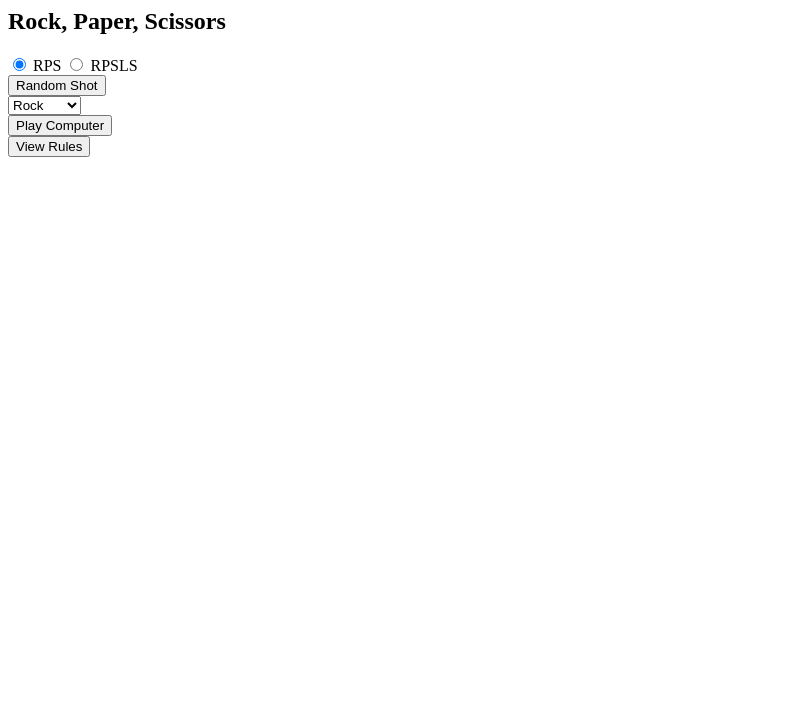
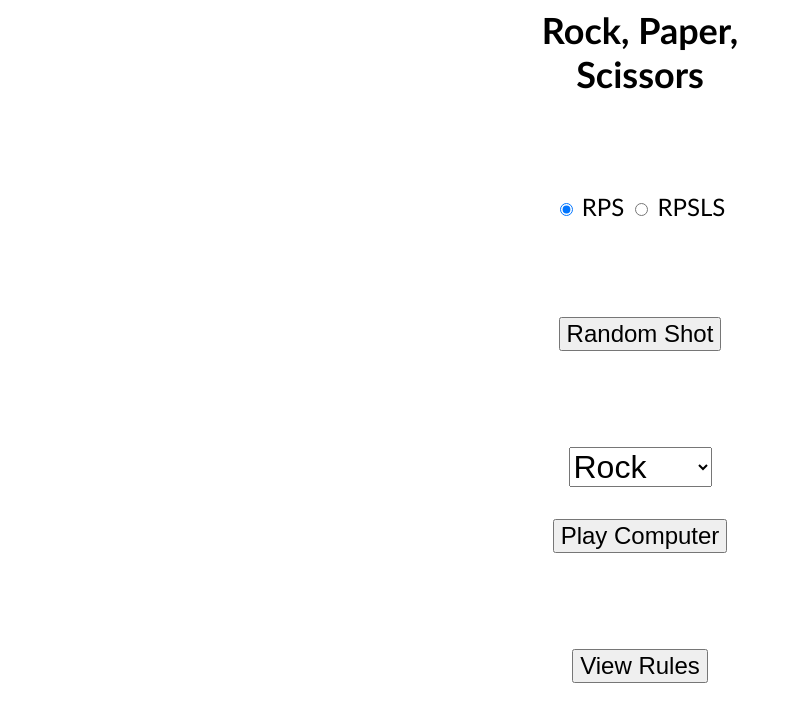
Before and after one commit to comp426-2023-spring/e02-brynnam, a website: page public/index.html in a window 1280 px wide. Shown: the whole page, without its empty margins (0-792 px from the left). Drawn offline with Linux system fonts and the light colour scheme.

Commit message:
editing format

```diff
--- a/package.json
+++ b/package.json
@@ -25,6 +25,7 @@
   "dependencies": {
     "express": "^4.18.2",
     "minimist": "^1.2.8",
-    "morgan": "^1.10.0"
+    "morgan": "^1.10.0",
+    "wired-elements": "^3.0.0-rc.6"
   }
 }
--- a/public/styles.css
+++ b/public/styles.css
@@ -1,8 +1,25 @@
 body {
+    font-size: x-large;
+    font-family: 'Trebuchet MS', 'Lucida Sans Unicode', 'Lucida Grande', 'Lucida Sans', Arial, sans-serif;
 }
 
-h1 {
+div {
+    margin-bottom: 4em;
+    margin-left: auto;
+    margin-right: auto;
+    width: 12em;
+    text-align: center;
 }
 
-p {
+button {
+    font-size: x-large;
 }
+
+select {
+    font-size: xx-large;
+    margin-bottom: 1em;
+}
+
+img {
+    max-width: 8em;
+}
```
Also changed, not shown: 1 other file.
